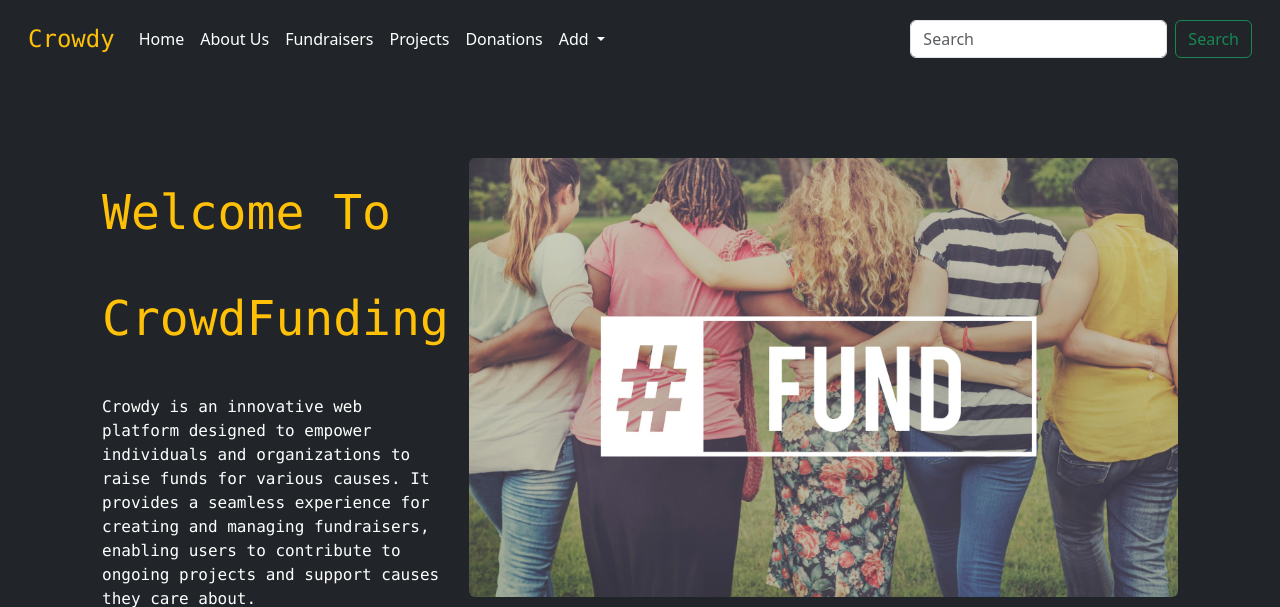
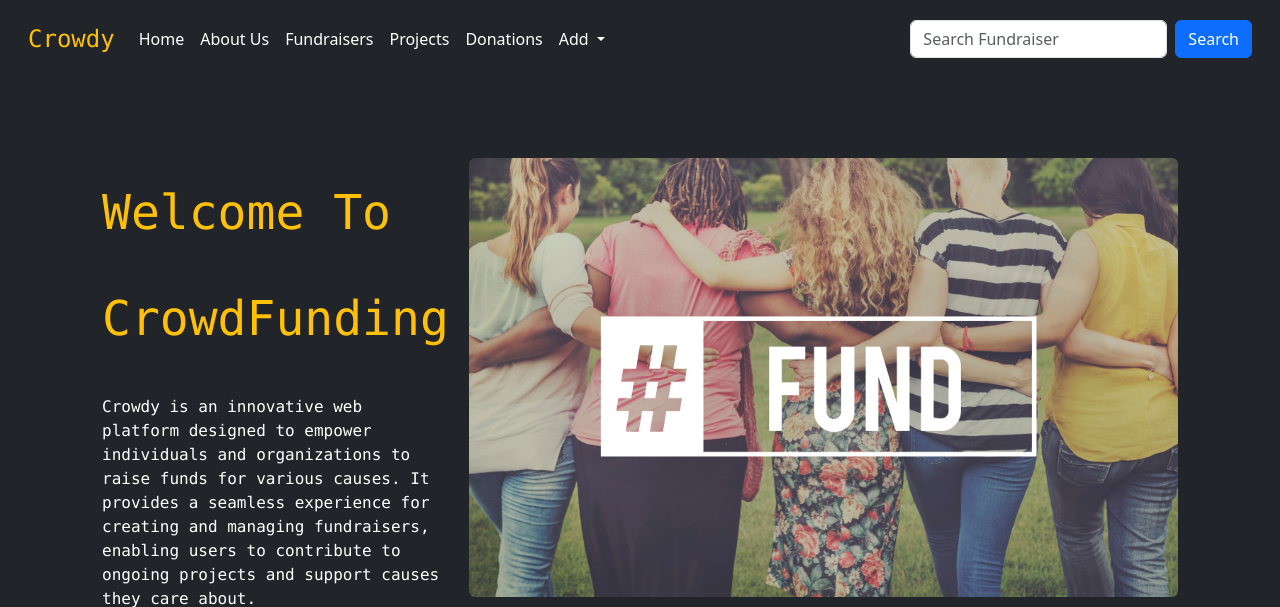
Before and after one commit to LARRYKIPKURUI/crowdy_project, a Django app: page / in a window 1280 px wide. Shown: the top 607 px of the page. Run offline with Django 5.2, Linux system fonts and the light colour scheme.

Commit message:
Added search functionality

```diff
--- a/crowdy_project/urls.py
+++ b/crowdy_project/urls.py
@@ -28,6 +28,7 @@ urlpatterns = [
     path('add/donation/<int:fundraiser_id>/', views.add_donation, name='add_donation'),  # Add donation
     path('fundraisers/delete/<int:fundraiser_id>', views.delete_fundraiser, name='delete_fundraiser'),
     path('fundraisers/details/<int:fundraiser_id>', views.fundraiser_details, name='fundraiser_details'),
+    path('fundraisers/search', views.search_fundraiser, name='search_fundraiser'),
     path('fundraisers/update/<int:fundraiser_id>', views.update_fundraiser, name='update_fundraiser'),
     path('projects/', views.projects, name='projects'),  # View projects
     path('admin/', admin.site.urls),  # Admin panel
--- a/main_app/views.py
+++ b/main_app/views.py
@@ -1,6 +1,7 @@
 
 from django.contrib import messages
 from django.core.paginator import Paginator, EmptyPage
+from django.db.models import Q
 from django.shortcuts import render, redirect, get_object_or_404
 
 from main_app.models import Fundraiser, Donation
@@ -98,3 +99,10 @@ def update_fundraiser(request,fundraiser_id):
     else:
         form = FundraiserForm(instance=fundraiser)
     return render(request, 'fundraiser_update_form.html', {"form": form})
+
+
+def search_fundraiser(request):
+    search_term = request.GET.get('search')
+    da_ta = Fundraiser.objects.filter(
+        Q(first_name__icontains=search_term) | Q(last_name__icontains=search_term) | Q(email__icontains=search_term))
+    return render(request, "search.html", {"fundraisers": da_ta})
--- a/templates/master.html
+++ b/templates/master.html
@@ -45,20 +45,22 @@
                        href="{% url 'donations' %}">Donations</a>
                 </li>
                 <li class="nav-item dropdown bg-dark text-white">
-                    <a class="nav-link dropdown-toggle text-white nav-dark" href="#" role="button" data-bs-toggle="dropdown"
+                    <a class="nav-link dropdown-toggle text-white nav-dark" href="#" role="button"
+                       data-bs-toggle="dropdown"
                        aria-expanded="false">
                         Add
                     </a>
                     <ul class="dropdown-menu">
                         <li><a class="dropdown-item" href="{% url 'add_fundraiser' %}">Add Fundraiser</a></li>
-{#                        <li><a class="dropdown-item" href="#">Add Project</a></li>#}
-                           <li><a class="dropdown-item" href="{% url 'add_donation' fundraiser_id=1 %}">Add Donation</a></li>
+                        {#                        <li><a class="dropdown-item" href="#">Add Project</a></li>#}
+                        <li><a class="dropdown-item" href="{% url 'add_donation' fundraiser_id=1 %}">Add Donation</a>
+                        </li>
                     </ul>
                 </li>
             </ul>
-            <form class="d-flex" role="search">
-                <input class="form-control me-2" type="search" placeholder="Search" aria-label="Search">
-                <button class="btn btn-outline-success" type="submit">Search</button>
+            <form class="d-flex" method="get" action="{% url 'search_fundraiser' %}">
+                <input class="form-control me-2" type="text" name="search" placeholder="Search Fundraiser">
+                <button class="btn btn-primary" type="submit">Search</button>
             </form>
         </div>
     </div>
--- a/templates/projects.html
+++ b/templates/projects.html
@@ -1,3 +1,4 @@
+
 {% extends 'master.html' %}
 {% load static %}
 
```
Also changed, not shown: templates/search.html (added, +41 -0 lines).
